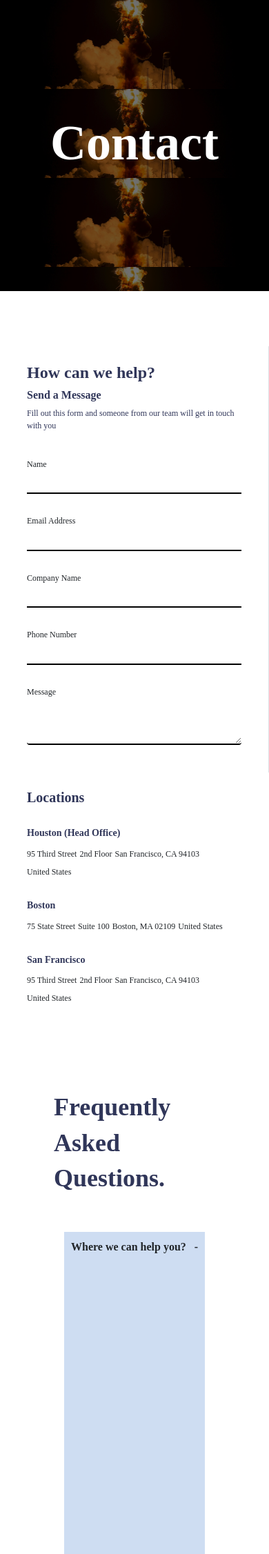
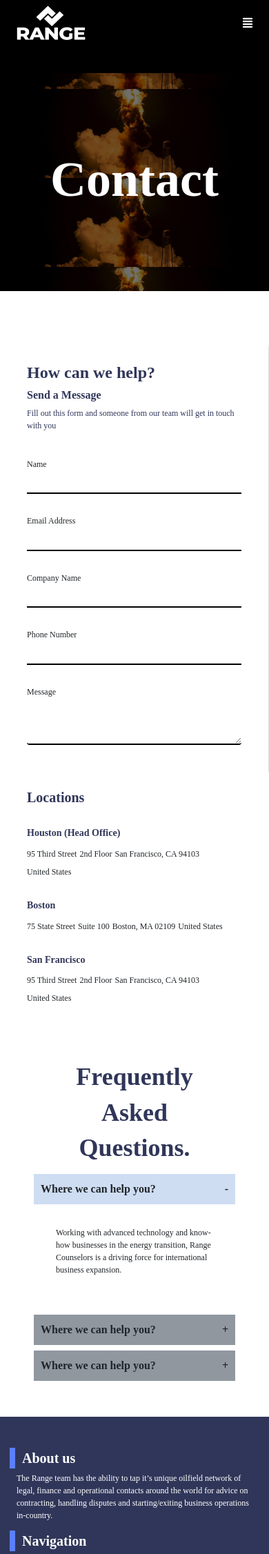
Before and after one commit to merakidigital/range, a PHP site: page /contact in a window 390 px wide. Shown: the top 2253 px of the page at 69% size. Run offline with PHP 8.4, Linux system fonts and the light colour scheme; some libraries are stand-ins or nearby versions.

Commit message:
Actualizar

```diff
--- a/assets/css/main.css
+++ b/assets/css/main.css
@@ -2,95 +2,118 @@
     font-family: monserratItalic;
     src: url("../fonts/Montserrat/Montserrat-Italic-VariableFont_wght.ttf");
 }
+
 @font-face {
-    font-family: 'Montserrat'å;
+    font-family: 'Montserrat' å;
     src: url("../fonts/Montserrat/Montserrat-VariableFont_wght.ttf");
 }
-body,a {
+
+body,
+a {
     font-family: 'Montserrat';
 }
 
 @media only screen and (max-width: 600px) {
-    h1{
+    h1 {
         font-size: 36px;
     }
-     h2{
+
+    h2 {
         font-size: 24px;
     }
-     h3{
+
+    h3 {
         font-size: 20px;
     }
-     h4{
+
+    h4 {
         font-size: 16px;
     }
-     h5{
+
+    h5 {
         font-size: 14px;
     }
 
-     .large-text{
+    .large-text {
         font-weight: 400;
         font-size: 16px;
     }
 
-     .medium-text{
+    .medium-text {
         font-weight: 400;
         font-size: 14px;
     }
 
-     .small-text{
+    .small-text {
         font-weight: 400;
         font-size: 12px;
     }
 
-     .xsmall-text{
+    .xsmall-text {
         font-weight: 400;
         font-size: 10px;
     }
-     .menu-desk-item{
+
+    .menu-desk-item {
         letter-spacing: 1px;
         font-size: 12px;
     }
 }
-  @media only screen and (min-width: 720px){
-h1{
+
+@media only screen and (min-width: 720px) {
+    h1 {
         font-size: 60px;
     }
-h2{
+
+    h2 {
         font-size: 36px;
     }
-h3{
+
+    h3 {
         font-size: 24px;
     }
-h4{
+
+    h4 {
         font-size: 18px;
     }
-h5{
+
+    h5 {
         font-size: 16px;
     }
 
-.large-text{
+    .large-text {
         font-weight: 400;
         font-size: 20px;
     }
 
-.medium-text{
+    .medium-text {
         font-weight: 400;
         font-size: 18px;
     }
 
-.small-text{
+    .small-text {
         font-weight: 400;
         font-size: 15px;
     }
 
-.xsmall-text{
+    .xsmall-text {
         font-weight: 400;
         font-size: 12px;
     }
-.menu-desk-item{
+
+    .menu-desk-item {
         letter-spacing: 1px;
         font-size: 12px;
     }
+}
+
+/***navMenu****/
+#navMenu_general{
+    z-index: 1;
+    background:  linear-gradient(108.74deg, rgba(255, 255, 255, 0.24) 0%, rgba(255, 255, 255, 0.3) 100%);
+}
+#nav-content-items a{
+    color: #fff;
 }
 /***PRINCIPALES***/
 
@@ -239,6 +262,12 @@ footer {
     width: 75% !important;
 }
 
+#img2 img {
+    position: absolute;
+    right: 0;
+    z-index: -1;
+}
+
 @media (max-width: 512px) {
 
     .h-s-1-bordes {
@@ -280,9 +309,7 @@ footer {
 }
 
 
-#p-home #section2 {
-    background-color: #303659;
-}
+
 
 #p-home #section2 button {
     color: #21456c;
@@ -357,7 +384,17 @@ footer {
 }
 
 .pagina .acordeon-contenido {
-    display: none;
+    overflow: hidden;
+    max-height: 0px;
+    padding: 0px;
+    transition: max-height .2s ease-in, padding .6s ease-in;
+}
+
+.pagina .acordeon-contenido.mostrarContenido {
+    display: block;
+    max-height: 500px;
+    padding: 2rem;
+    transition: max-height .5s ease-in, padding .1s ease-in;
 }
 
 .pagina .acordeon-contenido.activo {
--- a/assets/css/mainMobile.css
+++ b/assets/css/mainMobile.css
@@ -14,21 +14,12 @@
         bottom: -15;
     }
 }
-.active{
-    -webkit-transition: min-height 2s;
-    -moz-transition: min-height 2s;
-    -ms-transition: min-height 2s;
-    -o-transition: min-height 2s;
-    transition: min-height 2s;
-    overflow: hidden;
-    /*height: 0" not work with css transitions*/
-    min-height: 500px;
-  }
 
 /***520***/
 @media(max-width:520px) {
     #btnMenu {
         display: block !important;
+        color: #fff;
     }
 
     #p-home nav {
@@ -41,9 +32,6 @@
         transition: max-height 0.15s ease-out;
         overflow: hidden;
     }
-
-
-
     .content-logo-home {
         width: 100%;
         display: flex;
@@ -75,6 +63,9 @@
         display: flex;
         flex-direction: column;
         flex-wrap: nowrap;
+        max-height:0px;
+        overflow: hidden;
+        transition: max-height .5s ease-in;
     }
 
     #nav-content-items a {
@@ -132,6 +123,44 @@
         padding-top: 2%;
         padding-bottom: 2%;
     }
+
+    .mobile-reverse{
+        display: flex;
+        flex-direction: column-reverse;
+    }
+    #img2 img{
+        position: inherit;
+
+    width: 100%;
+    }
+
+    /***MENU GENERAL DE LAS PAGINAS**/
+
+    #navMenu_general{
+        flex-direction: column;
+    }
+    #navMenu_general {
+        background: #000;
+    }
+    #navMenu_general #btnMenu{
+
+    }
+    #nav-content-items a{
+        color: #fff;
+    }
+    .banner.menu_active {
+        height: auto;
+    }
+    .banner.menu_active  #nav-content-items {
+        height: auto;
+        overflow: hidden;
+        max-height:100vh;
+        transition: max-height .5s ease-in;
+    }
+    #s-2_1 h1{
+        text-align: center;
+    }
+
 }
 
 /***720***/
--- a/assets/js/app.js
+++ b/assets/js/app.js
@@ -3,21 +3,38 @@ $(function () {
     console.log("-------------");
     $(".acordeon-titulo").on("click", function () {
         let id = $(this).data("respuesta")
-        $(".acordeon-contenido").hide();
+        $(".acordeon-contenido").removeClass("mostrarContenido");
         $(".acordeon-titulo .iconoAcordeon") .html("+");
-        $(".acordeon-titulo").removeClass("active");
-        $("#renglon__" + id).show();
-        $(this).find("span").html("-");
-        $(this).addClass("active");
-        console.log("#renglon__" + id)
+
+        if($(this).hasClass("active")){
+            $(this).removeClass("active");
+            $("#renglon__" + id).removeClass("mostrarContenido");
+
+        }else{
+            $(".acordeon-titulo").removeClass("active");
+            $("#renglon__" + id).addClass("mostrarContenido");
+            $(this).find("span").html("-");
+            $(this).addClass("active");
+            console.log("#renglon__" + id)
+        }
     });
 
     $("#btnMenu").on("click",function(){
+
         if($("#navMenu").hasClass("active")){
             $("#navMenu").removeClass("active");
         }else{
             $("#navMenu").addClass("active");
 
         }
+
+        if($("#navMenu_general").hasClass("active")){
+            $("#navMenu_general").removeClass("active");
+            $(".header_pagina").removeClass("menu_active")
+        }else{
+            $(".header_pagina").addClass("menu_active")
+            $("#navMenu_general").addClass("active");
+
+        }
     })
 })
--- a/vistas/_complementos/menus/menusPaginas.php
+++ b/vistas/_complementos/menus/menusPaginas.php
@@ -24,19 +24,22 @@
         z-index: 0;
     }
 </style>
-<div class="banner">
-    <div class="justify-content-between px-sm-5 pt-sm-5 z1 d-none d-sm-flex ">
+    <link rel="stylesheet" href="https://use.fontawesome.com/releases/v5.7.0/css/all.css" integrity="sha384-lZN37f5QGtY3VHgisS14W3ExzMWZxybE1SJSEsQp9S+oqd12jhcu+A56Ebc1zFSJ" crossorigin="anonymous">
+<div class="banner header_pagina">
+    <nav id="navMenu_general" class="  w-100    pb-5 pt-2   d-flex justify-content-between p-0 px-sm-5 pt-sm-5">
 
-    <img src="./assets/imgs/logo-header.png" width="100px" height="auto">
-
-        <div class="row  align-items-center z1">
-            <a href="./Home" class="c-principal xsmall-text font-weight-bold px-5">HOME</a>
-            <a href="./About" class="c-principal xsmall-text font-weight-bold px-5">ABOUT</a>
-            <a href="./Services" class="c-principal xsmall-text font-weight-bold px-5">SERVICES</a>
-            <a href="./Team" class="c-principal xsmall-text font-weight-bold px-5">TEAM</a>
-            <a href="./Contact" class="c-principal xsmall-text font-weight-bold px-5">CONTACT</a>
+        <div class="content-logo-home px-4 px-sm-0">
+            <img src="./assets/imgs/logo-header.png" width="60px" height="auto" id="logo-home">
+            <i id="btnMenu" class="fas fa-align-justify"  ></i>
         </div>
-    </div>
+        <div id="nav-content-items" class="row font-weight-bold  align-items-center ">
+            <a href="./Home" class=" px-5 xsmall-text font-weight-bold menu-desk-item">HOME</a>
+            <a href="./About" class=" px-5 xsmall-text font-weight-bold menu-desk-item">ABOUT</a>
+            <a href="./Services" class=" px-5 xsmall-text font-weight-bold menu-desk-item">SERVICES</a>
+            <a href="./Team" class=" px-5 xsmall-text font-weight-bold menu-desk-item">TEAM</a>
+            <a href="./Contact" class=" px-5 xsmall-text font-weight-bold menu-desk-item">CONTACT</a>
+        </div>
+    </nav>
     <div class="d-flex justify-content-center align-items-center h-100">
 
         <h1 class="display-3 text-white font-weight-bold z1"><?= isset($titulo) ? $titulo : ""  ?></h1>
--- a/vistas/contact.php
+++ b/vistas/contact.php
@@ -91,7 +91,7 @@
         <div class="row m-0">
 
             <div id="s-2_1" class="col-12 col-sm-6">
-                <div class="container p-5">
+                <div class="container p-1 p-sm-5">
                     <h1 class="c-darkblue font-weight-bold">Frequently</h1>
                     <h1 class="c-darkblue font-weight-bold">Asked</h1>
                     <h1 class="c-darkblue font-weight-bold">Questions.</h1>
@@ -99,20 +99,20 @@
             </div>
             <div id="s-2_2" class="col-12 col-sm-6">
                 <div class="container">
-                    <div class="acordeon  px-5 ">
+                    <div class="acordeon  p-1 px-sm-5">
                         <div class="acordeon-titulo font-weight-bold active" data-respuesta="1">
                             Where we can help you?
                             <span class="font-weight-bold iconoAcordeon" data-acordeon="1">-</span>
                         </div>
-                        <div id="renglon__1" class="acordeon-contenido p-3 small-text" style="display: block;">
-                            Working with advanced technology and know-how businesses in the energy transition, Range Counselors is a driving force for international business expansion.
+                        <div id="renglon__1" class="acordeon-contenido  small-text mostrarContenido"  >
+                           <p> Working with advanced technology and know-how businesses in the energy transition, Range Counselors is a driving force for international business expansion.</p>
 
                         </div>
                         <div class="acordeon-titulo mt-2 font-weight-bold " data-respuesta="2">
                             Where we can help you?
                             <span class="font-weight-bold iconoAcordeon" data-acordeon="2">+</span>
                         </div>
-                        <div id="renglon__2" class="acordeon-contenido p-3 small-text">
+                        <div id="renglon__2" class="acordeon-contenido  small-text">
                             Lorem ipsum dolor sit amet consectetur adipisicing elit.
                             Quae totam cupiditate fugit! Nulla cupiditate saepe,
                             numquam rem consequatur eaque cumque dicta quos illo pariatur magnam nobis quod ducimus odio quaerat.
@@ -121,10 +121,13 @@
                             Where we can help you?
                             <span class="font-weight-bold iconoAcordeon" data-acordeon="3">+</span>
                         </div>
-                        <div id="renglon__3" class="acordeon-contenido p-3 small-text">
-                            Lorem ipsum dolor sit amet consectetur adipisicing elit.
-                            Quae totam cupiditate fugit! Nulla cupiditate saepe,
-                            numquam rem consequatur eaque cumque dicta quos illo pariatur magnam nobis quod ducimus odio quaerat.
+                        <div id="renglon__3" class="acordeon-contenido  small-text">
+                            <p>
+
+                                Lorem ipsum dolor sit amet consectetur adipisicing elit.
+                                Quae totam cupiditate fugit! Nulla cupiditate saepe,
+                                numquam rem consequatur eaque cumque dicta quos illo pariatur magnam nobis quod ducimus odio quaerat.
+                            </p>
                         </div>
 
                     </div>
```
Also changed, not shown: vistas/home.php (+8 -8 lines). Lines whose indentation alone changed are shown as unchanged.
